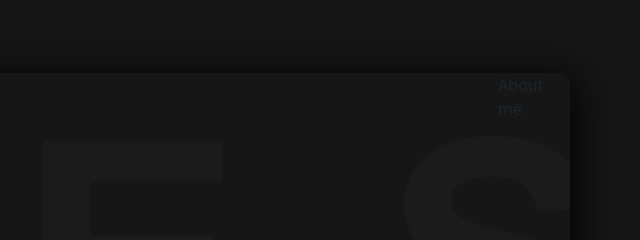
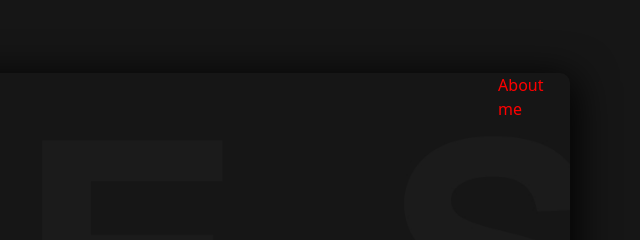
Before and after one commit to Tajvan/Portfolio, a plain HTML site: page index.html in a window 1280 px wide. Shown: the top 240 px of the page, 640-1280 px from the left. Drawn offline with nearby package versions, Linux system fonts and the light colour scheme; a web font is replaced by a local one.

Commit message:
ass css notification

```diff
--- a/index.html
+++ b/index.html
@@ -72,7 +72,7 @@
         </section>
       </section>
       <section>
-        <div>About me</div>
+        <div class="about">About me</div>
       </section>
     </div>
   </body>
--- a/style.css
+++ b/style.css
@@ -168,3 +168,6 @@ li:hover {
   width: 500px;
   margin: 10px 0;
 }
+.about {
+    color: red;
+}
```
